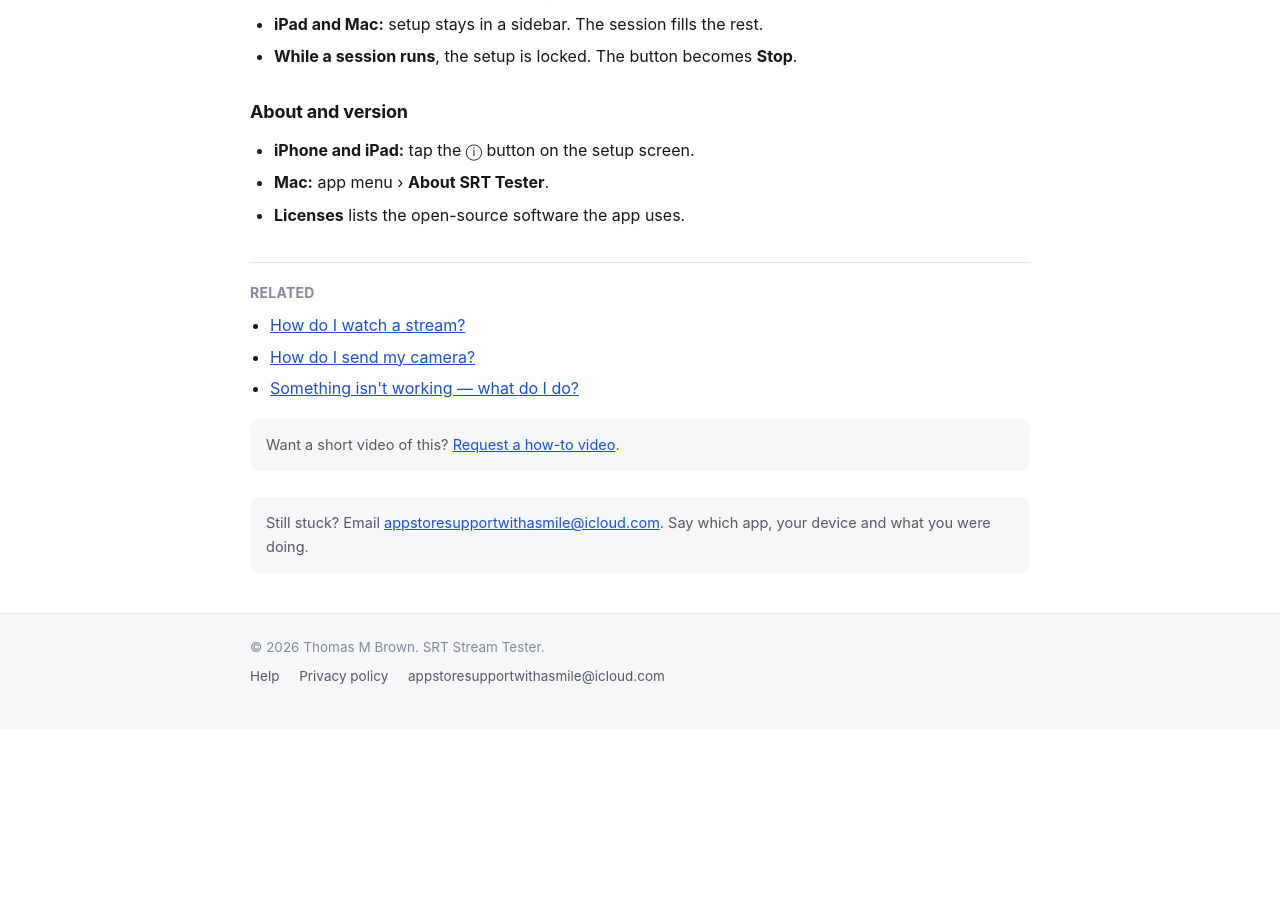
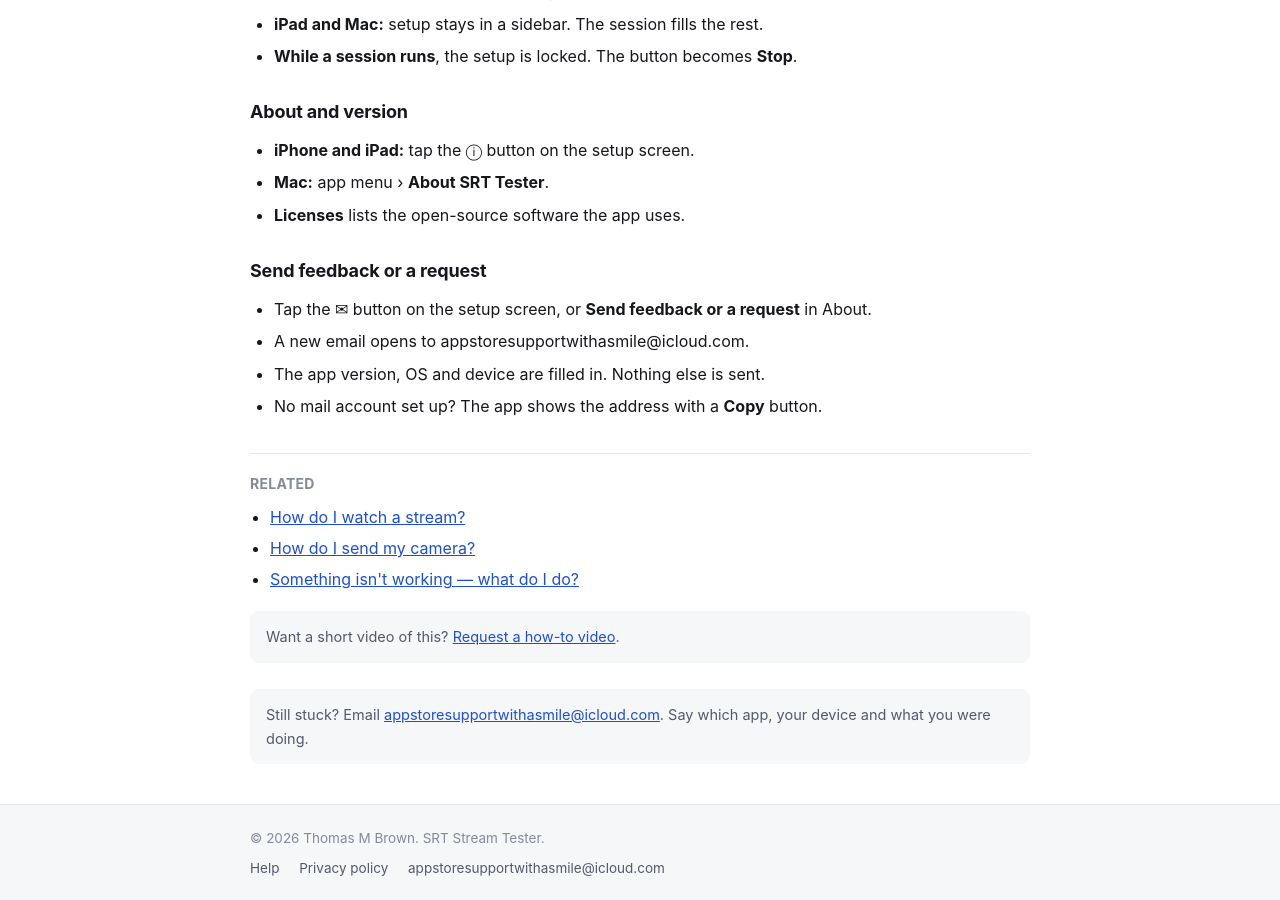
Before and after one commit to mytombrown/team-assist-help, a Jekyll site: the page built from _guides/srtstreamtester/getting-started.md, in a window 1280 px wide and 900 px high, scrolled down 1302 px. Built offline with Jekyll 4.4.1, drawn with Linux system fonts in a browser that asks for light colours; before the commit the page ends 2031 px from its top, so only the background shows below that.

Commit message:
Build 9: SRT Tester 1.1: Send feedback or a request (SRT-1762)
Co-Authored-By: Claude Opus 5.5 <noreply@anthropic.com>

```diff
--- a/_guides/srtstreamtester/getting-started.md
+++ b/_guides/srtstreamtester/getting-started.md
@@ -57,3 +57,10 @@ Your first session asks: **How do you want to see the results?**
 - **iPhone and iPad:** tap the ⓘ button on the setup screen.
 - **Mac:** app menu › **About SRT Tester**.
 - **Licenses** lists the open-source software the app uses.
+
+## Send feedback or a request
+
+- Tap the ✉︎ button on the setup screen, or **Send feedback or a request** in About.
+- A new email opens to appstoresupportwithasmile@icloud.com.
+- The app version, OS and device are filled in. Nothing else is sent.
+- No mail account set up? The app shows the address with a **Copy** button.
```
